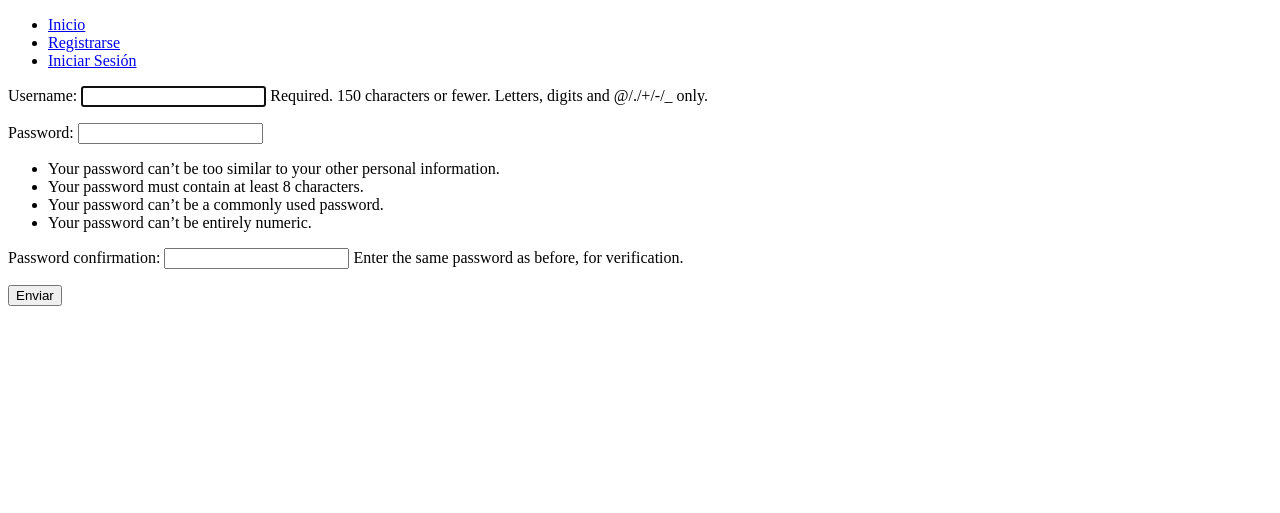
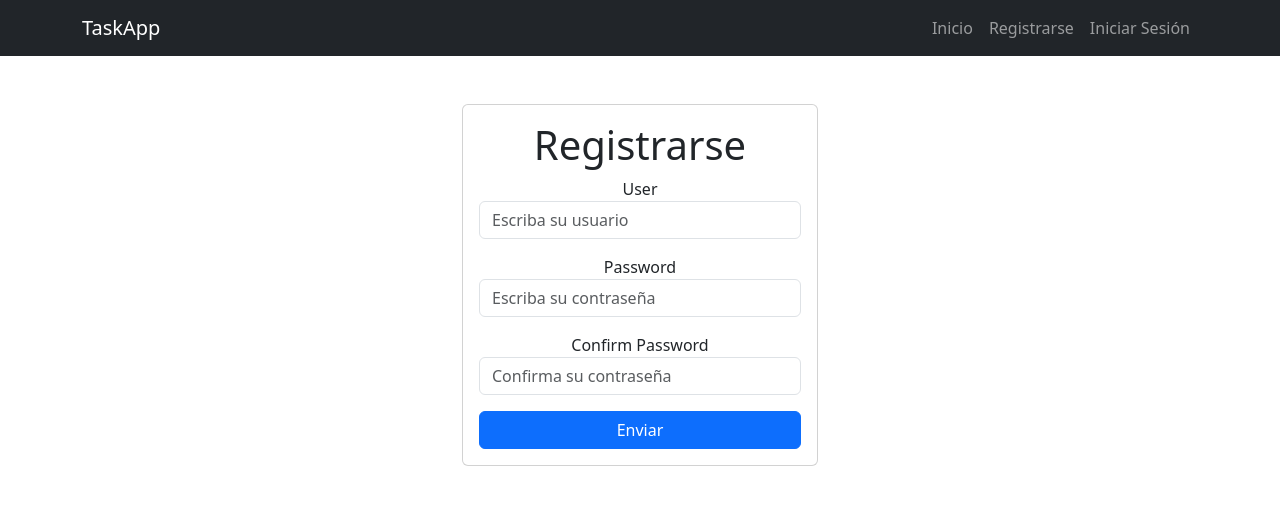
Before and after one commit to jonma0107/django-auth-2, a Django app: page /signup/ in a window 1280 px wide. Shown: the top 513 px of the page. Run offline with Django 4.2, Linux system fonts and the light colour scheme; some libraries are stand-ins or nearby versions.

Commit message:
signup and signin validation

```diff
--- a/crud/templates/base.html
+++ b/crud/templates/base.html
@@ -13,23 +13,35 @@
       type="image/x-icon"
     />
     <title>Django-Auth-Crud</title>
+    <!-- BOOTSTRAP -->
+    <link href="https://cdn.jsdelivr.net/npm/bootstrap@5.3.0-alpha1/dist/css/bootstrap.min.css" rel="stylesheet" integrity="sha384-GLhlTQ8iRABdZLl6O3oVMWSktQOp6b7In1Zl3/Jr59b6EGGoI1aFkw7cmDA6j6gD" crossorigin="anonymous">
   </head>
   <body>
-    <nav>
-      <ul>
-        <li><a href="/">Inicio</a></li>
-        {% if user.is_authenticated %}
-        <li><a href="/tasks/create">Crear Tareas</a></li>
-        <li><a href="/tasks">Tareas Pendientes</a></li>
-        <li><a href="{% url 'tasks_completed' %}">Tareas Realizadas</a></li>
-        <li><a href="/logout">Salir</a></li>
-        <!-- <li><a href="/tasks/<int:task_id>">TASK DETAILS</a></li> -->
-        {% else %}
-        <li><a href="/signup">Registrarse</a></li>
-        <li><a href="/signin">Iniciar Sesión</a></li>
-        {% endif %}
-      </ul>
+
+    <nav class="navbar navbar-expand-lg bg-dark navbar-dark">
+      <div class="container">
+        <a class="navbar-brand" href="/">TaskApp</a>
+        <button class="navbar-toggler" type="button" data-bs-toggle="collapse" data-bs-target="#navbarNav" aria-controls="navbarNav" aria-expanded="false" aria-label="Toggle navigation">
+          <span class="navbar-toggler-icon"></span>
+        </button>
+        <div class="collapse navbar-collapse" id="navbarNav">
+          <ul class="navbar-nav ms-auto">
+            <li class="nav-item"><a href="/" class="nav-link">Inicio</a></li>
+            {% if user.is_authenticated %}
+              <li class="nav-item"><a href="/tasks/create" class="nav-link">Crear Tareas</a></li>
+              <li class="nav-item"><a href="/tasks" class="nav-link">Tareas Pendientes</a></li>
+              <li class="nav-item"><a href="{% url 'tasks_completed' %}" class="nav-link">Tareas Realizadas</a></li>
+              <li class="nav-item"><a href="/logout" class="nav-link">Salir</a></li>
+            {% else %}
+              <li class="nav-item"><a href="/signup" class="nav-link">Registrarse</a></li>
+              <li class="nav-item"><a href="/signin" class="nav-link">Iniciar Sesión</a></li>
+            {% endif %}
+          </ul>
+        </div>
+      </div>
     </nav>
+
+    <script src="//cdn.jsdelivr.net/npm/sweetalert2@11"></script>
     {% block content %}
     {% endblock %}
   </body>
--- a/crud/templates/signup.html
+++ b/crud/templates/signup.html
@@ -1,13 +1,57 @@
 {% extends 'base.html' %}
 
 {% block content %}
-<!-- MANEJO DE ERRORES desde PYTHON -->
-{{error}}
 
-<form action="{% url 'signup' %}" method="POST">
-  {% csrf_token %}
-  {{form.as_p}}
-  <button type="submit">Enviar</button>
-</form>
+
+<main class="container py-5">
+  <div class="row">
+    <div class="col-md-4 offset-md-4">
+      <form action="{% url 'signup' %}" method="POST" class="card card-body text-center">
+
+        <h1>Registrarse</h1>
+
+        <!-- MANEJO DE ERRORES desde PYTHON -->
+        {% if error %}
+        <div id="error">{{error}}</div>
+        <script>
+          const text = document.querySelector('#error');
+          mensaje = text.innerHTML;
+
+          Swal.fire({
+            icon: 'error',
+            title: mensaje
+          })
+
+          setTimeout(function() {
+            document.querySelector("#error").style.display = "none";
+          }, 5000);
+
+        </script>
+      {% endif %}
+
+        {% csrf_token %}
+        <!-- {{form.as_p}} -->
+        <div class="mb-3">
+          <label for="username">User</label>
+          <input type="text" class="form-control" id="username" name="username" placeholder="Escriba su usuario">
+        </div>
+
+        <div class="mb-3">
+          <label for="password1">Password</label>
+          <input type="password" class="form-control" id="password1" name="password1" placeholder="Escriba su contraseña">
+        </div>
+
+        <div class="mb-3">
+          <label for="password2">Confirm Password</label>
+          <input type="password" class="form-control" id="password2" name="password2" placeholder="Confirma su contraseña">
+        </div>
+
+        <button class="btn btn-primary">Enviar</button>
+
+      </form>
+
+    </div>
+  </div>
+</main>
 
 {% endblock %}
--- a/crud/views.py
+++ b/crud/views.py
@@ -42,20 +42,23 @@ def create_tasks(request):
       return redirect('tasks')
 
 def signup(request):
-  if request.method == 'GET':
-    return render(request, 'signup.html', {'form': UserCreationForm})
-  else:
-    if request.POST['password1'] == request.POST['password2']:
-      try:
-        user = User.objects.create_user(username=request.POST['username'], password=request.POST['password1'])
-        user.save()
-        login(request, user)
-        return redirect('tasks')
-      # MANEJO DE ERRORES
-      except IntegrityError:
-        return render(request, 'signup.html', {'form': UserCreationForm, 'error': "El ususario ya existe"})
+    if request.method == 'GET':
+      return render(request, 'signup.html', { 'form': TaskForm })
+    else:
+      if request.POST['username'] == "" or request.POST['password1'] == "" or request.POST['password2'] == "":
+        return render(request, 'signup.html', {'form': UserCreationForm, 'error': 'Todos los campos deben estar llenos'})
+      else:
+        if request.POST['password1'] == request.POST['password2']:
+          try:
+            user = User.objects.create_user(username=request.POST['username'], password=request.POST['password1'])
+            user.save()
+            login(request, user)
+            return redirect('tasks')
+          # MANEJO DE ERRORES
+          except IntegrityError:
+            return render(request, 'signup.html', {'form': UserCreationForm, 'error': "El ususario ya existe"})
 
-    return render(request, 'signup.html', {'form': UserCreationForm, 'error': "Las contraseñas no coinciden"})
+        return render(request, 'signup.html', {'form': UserCreationForm, 'error': "Las contraseñas no coinciden"})
 
 def cerrar_sesion(request):
   logout(request)
@@ -63,16 +66,17 @@ def cerrar_sesion(request):
 
 def signin(request):
   if request.method == 'GET':
-    return render(request, 'signin.html', {
-      'form': AuthenticationForm
-    })
+    return render(request, 'signin.html', {'form': AuthenticationForm})
   else:
     user = authenticate(request, username=request.POST['username'], password=request.POST['password'])
-    if user is None:
-      return render(request, 'signin.html', {'form': AuthenticationForm, 'error': 'Credenciales no válidas'})
+    if request.POST['username'] == "" or request.POST['password'] == "":
+      return render(request, 'signin.html', {'form': AuthenticationForm, 'error': 'Todos los campos deben estar llenos'})
     else:
-      login(request, user)
-      return redirect('tasks')
+      if user is None:
+        return render(request, 'signin.html', {'form': AuthenticationForm, 'error': 'Credenciales no válidas'})
+      else:
+        login(request, user)
+        return redirect('tasks')
 
 # OBTENER y ACTUALIZAR TAREA
 @login_required
```
Also changed, not shown: crud/templates/home.html (+14 -1 lines), crud/templates/signin.html (+32 -4 lines), crud/models.py (line endings or trailing spaces).
